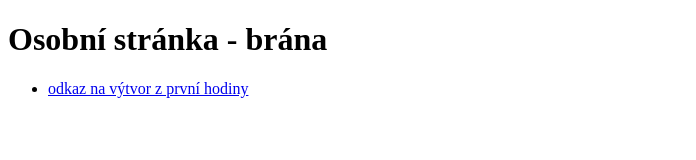
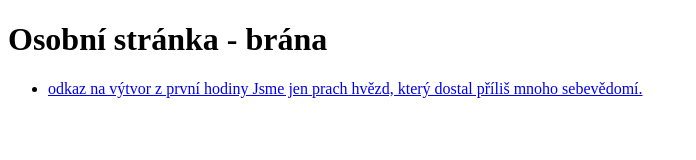
Before and after one commit to Tereza5706/Tereza5706.github.io, a plain HTML site: page prvnihodina.html in a window 1280 px wide. Shown: the whole page, without its empty margins (0-696 px from the left). Drawn offline with Linux system fonts and the light colour scheme.

Commit message:
Add quote about stars to prvnihodina.html
Added a new line with a quote about stars.

```diff
--- a/prvnihodina.html
+++ b/prvnihodina.html
@@ -9,3 +9,4 @@
     <li><a href="Tereza5706.github.io">odkaz na výtvor z první hodiny
 </body>
 </html>
+Jsme jen prach hvězd, který dostal příliš mnoho sebevědomí.
```
